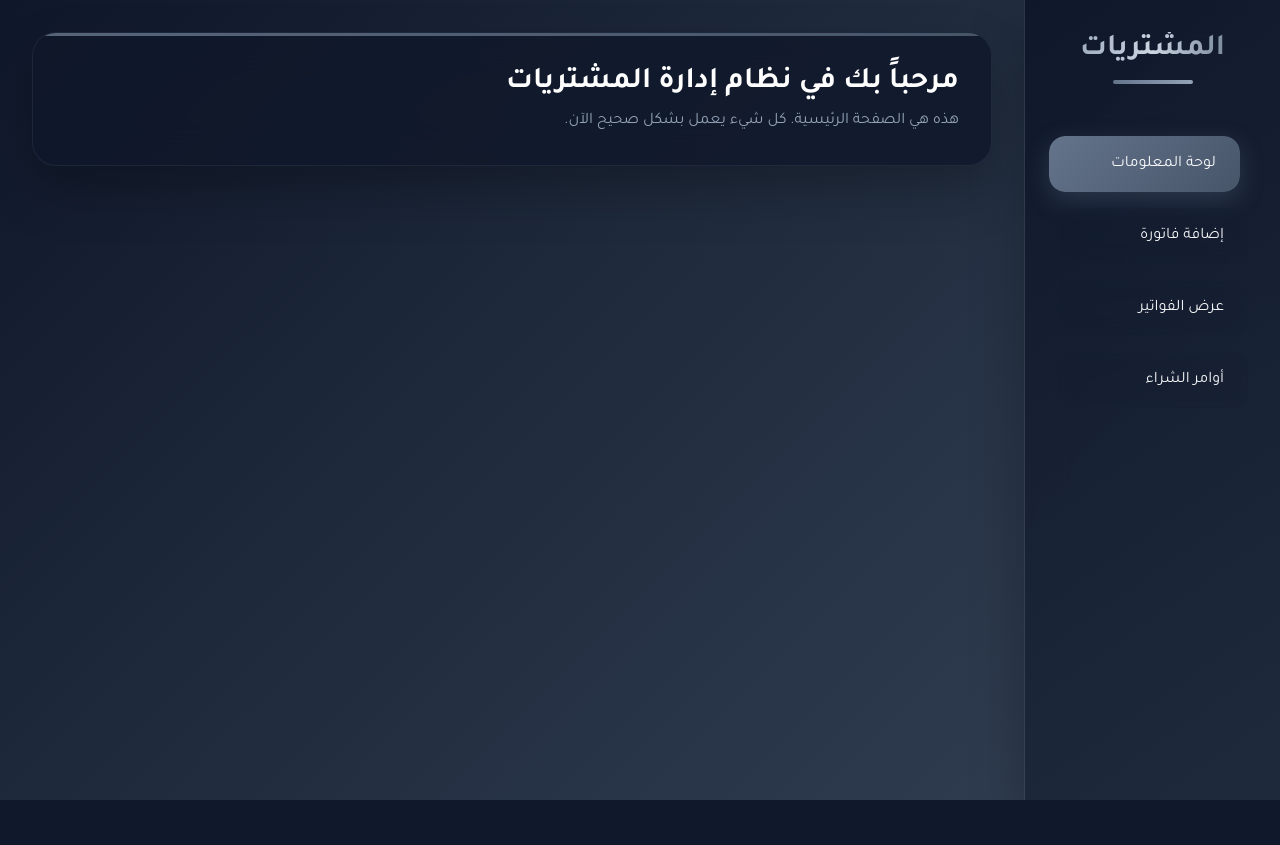
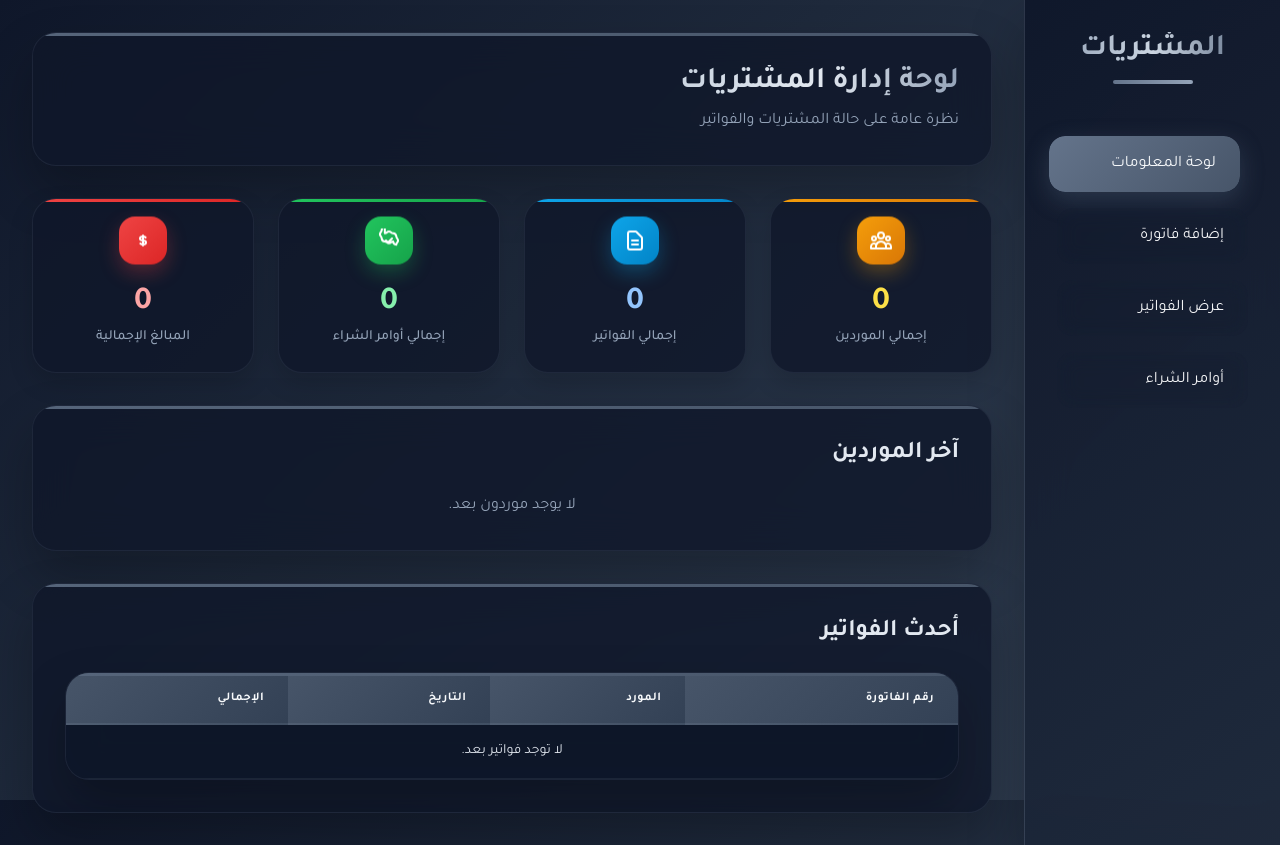
Before and after one commit to ixAbdulaziz/ERP-Last, a Flask app: page / in a window 1280 px wide. Before the commit the page ends 800 px from the top, so only its background shows below. Run offline with Flask 3, Linux system fonts and the light colour scheme; some libraries are stand-ins or nearby versions.

Commit message:
Update home.html

```diff
--- a/templates/home.html
+++ b/templates/home.html
@@ -1,10 +1,71 @@
 {% extends "layout.html" %}
 
-{% block title %}الرئيسية{% endblock %}
+{% block title %}لوحة المعلومات{% endblock %}
 
 {% block content %}
 <section class="page-header fade-up">
-  <h1 class="text-3xl font-bold text-white">مرحباً بك في نظام إدارة المشتريات</h1>
-  <p class="text-slate-400 mt-2">هذه هي الصفحة الرئيسية. كل شيء يعمل بشكل صحيح الآن.</p>
+  <div class="flex items-center justify-between flex-wrap gap-4">
+    <div>
+      <h2 class="text-3xl font-bold bg-gradient-to-r from-slate-300 via-slate-200 to-slate-400 bg-clip-text text-transparent mb-2">لوحة إدارة المشتريات</h2>
+      <p class="text-slate-400 text-base">نظرة عامة على حالة المشتريات والفواتير</p>
+    </div>
+  </div>
+</section>
+
+<section class="grid gap-6 grid-cols-1 sm:grid-cols-2 lg:grid-cols-4 fade-up" style="animation-delay: 0.1s;">
+  <div class="kpi-card suppliers"><div class="kpi-icon suppliers"><svg class="w-6 h-6 text-white" fill="none" stroke="currentColor" viewBox="0 0 24 24"><path stroke-linecap="round" stroke-linejoin="round" stroke-width="2" d="M17 20h5v-2a3 3 0 00-5.356-1.857M17 20H7m10 0v-2c0-.656-.126-1.283-.356-1.857M7 20H2v-2a3 3 0 015.356-1.857M7 20v-2c0-.656.126-1.283.356-1.857m0 0a5.002 5.002 0 019.288 0M15 7a3 3 0 11-6 0 3 3 0 016 0zm6 3a2 2 0 11-4 0 2 2 0 014 0zM7 10a2 2 0 11-4 0 2 2 0 014 0z"></path></svg></div><div class="kpi-value text-yellow-300" data-target="{{ suppliers_count }}">0</div><div class="kpi-label">إجمالي الموردين</div></div>
+  <div class="kpi-card unpaid"><div class="kpi-icon unpaid"><svg class="w-6 h-6 text-white" fill="none" stroke="currentColor" viewBox="0 0 24 24"><path stroke-linecap="round" stroke-linejoin="round" stroke-width="2" d="M9 12h6m-6 4h6m2 5H7a2 2 0 01-2-2V5a2 2 0 012-2h5.586a1 1 0 01.707.293l5.414 5.414a1 1 0 01.293.707V19a2 2 0 01-2 2z"></path></svg></div><div class="kpi-value text-blue-300" data-target="{{ invoices_count }}">0</div><div class="kpi-label">إجمالي الفواتير</div></div>
+  <div class="kpi-card orders"><div class="kpi-icon orders"><svg class="w-6 h-6 text-white" fill="none" stroke="currentColor" viewBox="0 0 24 24"><path stroke-linecap="round" stroke-linejoin="round" stroke-width="2" d="M9 12l2 2 4-4M7.835 4.697a3.42 3.42 0 001.946-.806 3.42 3.42 0 014.438 0 3.42 3.42 0 001.946.806 3.42 3.42 0 013.138 3.138 3.42 3.42 0 00.806 1.946 3.42 3.42 0 010 4.438 3.42 3.42 0 00-.806 1.946 3.42 3.42 0 01-3.138-3.138 3.42 3.42 0 00-1.946.806 3.42 3.42 0 01-4.438 0 3.42 3.42 0 00-1.946-.806 3.42 3.42 0 01-3.138-3.138 3.42 3.42 0 00-.806-1.946 3.42 3.42 0 010-4.438 3.42 3.42 0 00.806-1.946 3.42 3.42 0 013.138-3.138z"></path></svg></div><div class="kpi-value text-green-300" data-target="{{ purchase_orders_count }}">0</div><div class="kpi-label">إجمالي أوامر الشراء</div></div>
+  <div class="kpi-card outstanding"><div class="kpi-icon outstanding"><svg class="w-6 h-6 text-white" fill="none" stroke="currentColor" viewBox="0 0 24 24"><path stroke-linecap="round" stroke-linejoin="round" stroke-width="2" d="M12 8c-1.657 0-3 .895-3 2s1.343 2 3 2 3 .895 3 2-1.343 2-3 2m0-8c1.11 0 2.08.402 2.599 1M12 8V7m0 1v8m0 0v1m0-1c-1.11 0-2.08-.402-2.599-1"></path></svg></div><div class="kpi-value text-red-300" data-target="{{ total_amount }}">0</div><div class="kpi-label">المبالغ الإجمالية</div></div>
+</section>
+
+<section class="glass-card fade-up" style="animation-delay: 0.2s;">
+  <h3 class="text-2xl font-bold text-slate-200 mb-6">آخر الموردين</h3>
+  <div class="grid gap-6 grid-cols-1 sm:grid-cols-2 lg:grid-cols-3">
+    {% for supplier in latest_suppliers %}
+      <div class="supplier-card"><h4 class="text-lg font-bold text-slate-200 mb-2">{{ supplier.name }}</h4></div>
+    {% else %}<p class="text-slate-400 col-span-full text-center">لا يوجد موردون بعد.</p>{% endfor %}
+  </div>
+</section>
+<section class="glass-card fade-up" style="animation-delay: 0.3s;">
+  <h3 class="text-2xl font-bold text-slate-200 mb-6">أحدث الفواتير</h3>
+  <div class="modern-table-container">
+    <table>
+      <thead><tr><th>رقم الفاتورة</th><th>المورد</th><th>التاريخ</th><th>الإجمالي</th></tr></thead>
+      <tbody>
+        {% for invoice in latest_invoices %}
+          <tr>
+            <td class="font-semibold text-slate-300">{{ invoice.invoice_number }}</td>
+            <td class="text-slate-400">{{ invoice.supplier_name }}</td>
+            <td class="text-slate-400">{{ invoice.invoice_date.strftime('%Y-%m-%d') }}</td>
+            <td class="font-mono font-bold text-slate-300">{{ "%.2f"|format(invoice.total_amount) }} ريال</td>
+          </tr>
+        {% else %}
+          <tr><td colspan="4" class="text-center py-8 text-slate-400">لا توجد فواتير بعد.</td></tr>
+        {% endfor %}
+      </tbody>
+    </table>
+  </div>
 </section>
 {% endblock %}
+
+{% block scripts %}
+<script>
+  function animateNumber(element) {
+      const target = parseFloat(element.getAttribute('data-target'));
+      if (isNaN(target)) return;
+      const duration = 1500;
+      const startTime = Date.now();
+
+      function updateNumber() {
+          const elapsed = Date.now() - startTime;
+          const progress = Math.min(elapsed / duration, 1);
+          const currentValue = Math.floor(progress * target);
+          element.textContent = currentValue.toLocaleString();
+          if (progress < 1) requestAnimationFrame(updateNumber);
+      }
+      requestAnimationFrame(updateNumber);
+  }
+  document.querySelectorAll('.kpi-value').forEach(animateNumber);
+</script>
+{% endblock %}
```
